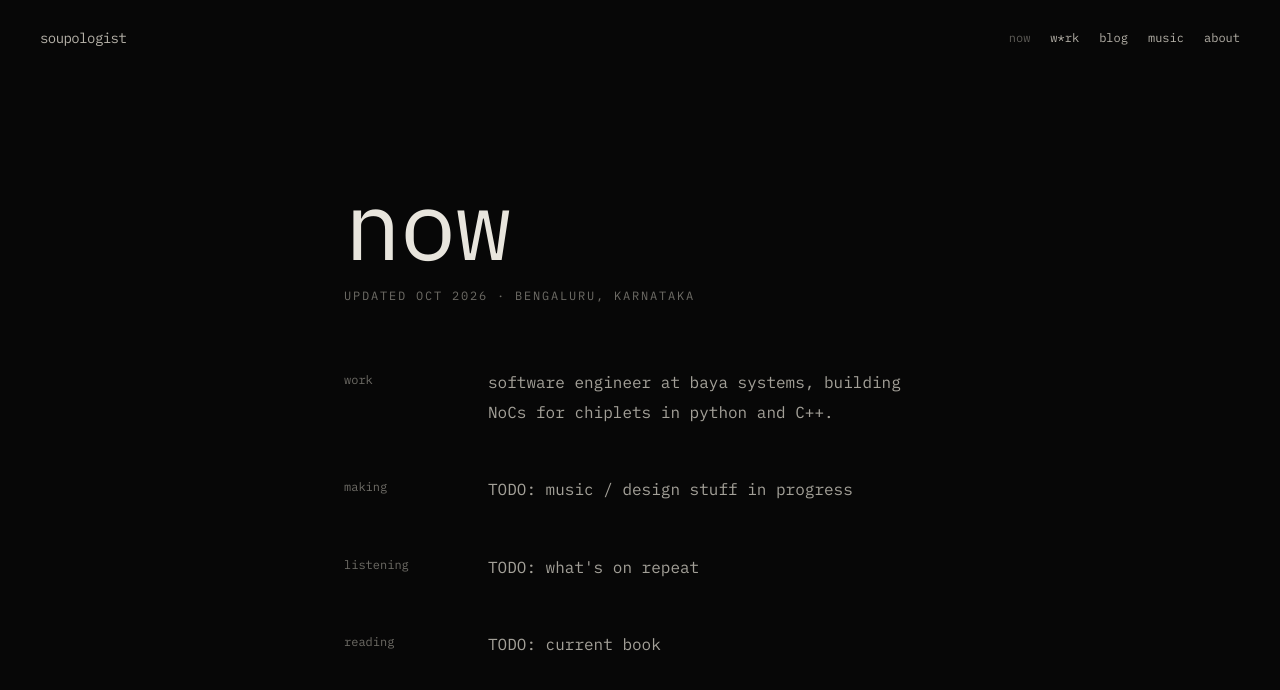
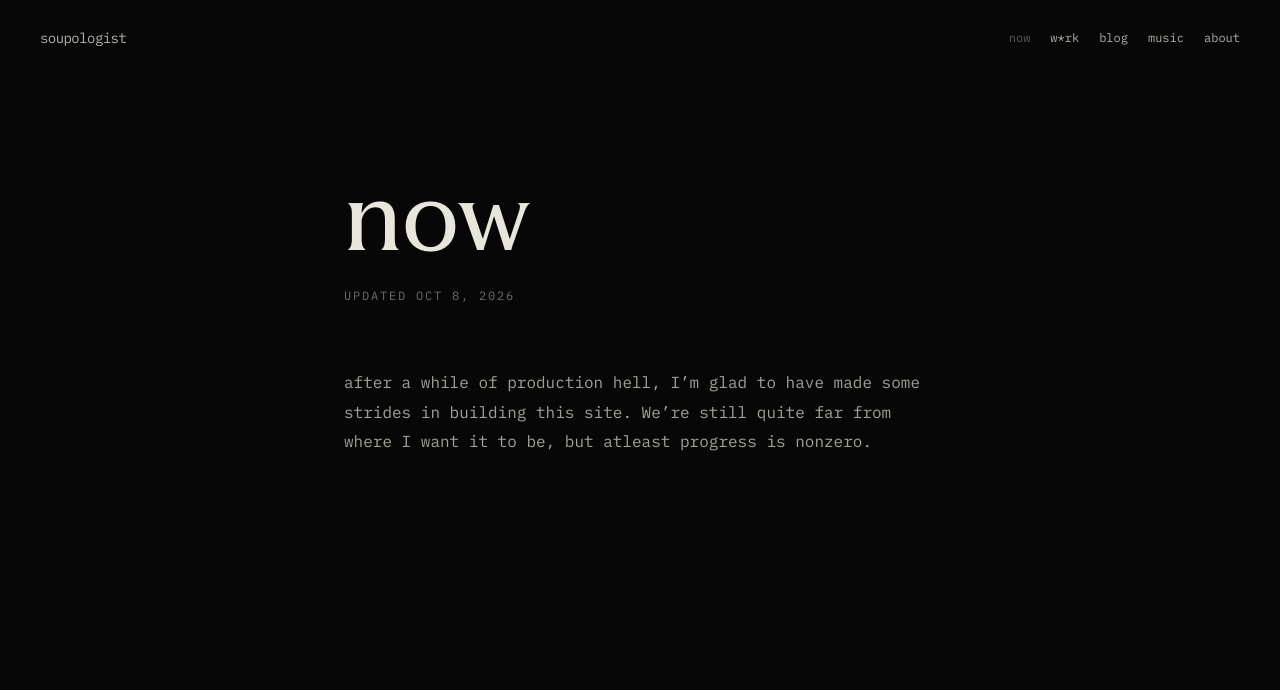
Before and after one commit to soupologist/soupologist.com, an Astro site: page /now in a window 1280 px wide. Built offline with nearby package versions, Linux system fonts and the light colour scheme; Astro itself is replaced by a stand-in of ours.

Commit message:
updated now page and refined it a bit more

```diff
--- a/src/content.config.ts
+++ b/src/content.config.ts
@@ -23,4 +23,13 @@ const music = defineCollection({
   }),
 });
 
-export const collections = { blog, music };
+// one file per /now snapshot, named by date (2026-10-08.md). newest is shown
+// as the current one, the rest stay on the page as a log
+const now = defineCollection({
+  loader: glob({ pattern: "**/*.md", base: "./src/content/now" }),
+  schema: z.object({
+    date: z.coerce.date(),
+  }),
+});
+
+export const collections = { blog, music, now };
--- /dev/null
+++ b/src/content/now/2026-10-08.md
@@ -0,0 +1,5 @@
+---
+date: 2026-10-08
+---
+
+after a while of production hell, I'm glad to have made some strides in building this site. We're still quite far from where I want it to be, but atleast progress is nonzero.
--- a/src/pages/now.astro
+++ b/src/pages/now.astro
@@ -1,60 +1,71 @@
 ---
+import { getCollection, render } from "astro:content";
 import BaseLayout from "../layouts/BaseLayout.astro";
 
-// a /now page (nownownow.com) — what i'm up to at the moment. bump `updated`
-// whenever you edit it so it's obvious how stale it is
-const updated = "Oct 2026";
-const location = "Bengaluru, Karnataka";
+// a /now page (nownownow.com). each snapshot is a file in content/now — to
+// write a new one, add a new dated file rather than editing the old one, so
+// the older entries stick around below as a log
+const entries = (await getCollection("now")).sort(
+  (a, b) => b.data.date.getTime() - a.data.date.getTime(),
+);
 
-const sections = [
-  {
-    label: "work",
-    items: [
-      "software engineer at baya systems, building NoCs for chiplets in python and C++.",
-    ],
-  },
-  {
-    label: "making",
-    items: ["TODO: music / design stuff in progress"],
-  },
-  {
-    label: "listening",
-    items: ["TODO: what's on repeat"],
-  },
-  {
-    label: "reading",
-    items: ["TODO: current book"],
-  },
-];
+const formatDate = (date: Date) =>
+  date.toLocaleDateString("en-US", {
+    month: "short",
+    day: "numeric",
+    year: "numeric",
+    timeZone: "UTC",
+  });
+
+const rendered = await Promise.all(
+  entries.map(async (entry) => ({
+    date: formatDate(entry.data.date),
+    Content: (await render(entry)).Content,
+  })),
+);
+const [current, ...past] = rendered;
+
+const prose =
+  "space-y-6 text-[15px] leading-[1.85] md:text-[16px] [&_a]:underline [&_a]:underline-offset-4";
 ---
 
 <BaseLayout title="now">
   <main class="min-h-screen bg-[#070707] text-foreground">
     <article class="mx-auto max-w-2xl px-6 pb-32 pt-36 md:px-10 md:pt-44">
-      <h1 class="mb-4 text-3xl tracking-tight sm:text-8xl">now</h1>
+      <h1 class="mb-4 font-glare text-6xl tracking-loose sm:text-8xl">now</h1>
 
-      <p class="mb-16 text-xs uppercase tracking-[0.15em] text-(--muted)">
-        updated {updated} · {location}
-      </p>
+      {
+        current && (
+          <>
+            <h2 class="mb-16 text-xs uppercase tracking-[0.15em] text-(--muted)">
+              updated {current.date}
+            </h2>
+            <div class:list={[prose, "text-(--text)/90"]}>
+              <current.Content />
+            </div>
+          </>
+        )
+      }
 
-      <dl class="space-y-12">
-        {
-          sections.map((section) => (
-            <div class="grid gap-3 md:grid-cols-[7rem_1fr] md:gap-8">
-              <dt class="pt-1 font-mono text-xs text-(--muted)">
-                {section.label}
-              </dt>
-              <dd>
-                {section.items.map((item) => (
-                  <p class="mb-3 text-[15px] leading-[1.85] text-(--text)/90 last:mb-0 md:text-[16px]">
-                    {item}
+      {
+        past.length > 0 && (
+          <section class="mt-32 border-t border-(--border) pt-16">
+            <h2 class="mb-12 font-glare text-3xl">before</h2>
+            <div class="space-y-16">
+              {past.map(({ date, Content }) => (
+                <div>
+                  <p class="mb-4 text-xs uppercase tracking-[0.15em] text-(--muted)">
+                    {date}
                   </p>
-                ))}
-              </dd>
+                  <div class:list={[prose, "text-(--text)/60"]}>
+                    <Content />
+                  </div>
+                </div>
+              ))}
             </div>
-          ))
-        }
-      </dl>
+          </section>
+        )
+      }
     </article>
   </main>
 </BaseLayout>
--- a/src/pages/work.astro
+++ b/src/pages/work.astro
@@ -23,7 +23,7 @@ const jobs: Job[] = [
     dates: "Jul 2026 — Present",
     logo: "/images/logos/baya-systems.png",
     paragraphs: [
-      "it's a startup so i just work on whatever's needed. we mainly work on building NoCs for chiplets, using python and C++.",
+      "My work at Baya is very dynamic, considering that it's an early startup. Our main product is creating NoCs (network-on-chips)",
     ],
     more: [],
   },
--- a/src/styles/globals.css
+++ b/src/styles/globals.css
@@ -17,6 +17,16 @@
   --font-head: var(--font-plex), ui-monospace, SFMono-Regular, monospace;
   --font-neue: var(--font-plex), ui-monospace, SFMono-Regular, monospace;
   --font-serif: var(--font-instrument), ui-serif, Georgia, serif;
+  --font-glare: "PP Fragment Glare", ui-serif, Georgia, serif;
+}
+
+/* secondary display face, sprinkled in for headings like /now */
+@font-face {
+  font-family: "PP Fragment Glare";
+  src: url("/fonts/pp-fragment/PPFragment-GlareRegular.otf") format("opentype");
+  font-weight: 400;
+  font-style: normal;
+  font-display: swap;
 }
 
 /*
```
Also changed, not shown: public/images/logos/baya.png (deleted).
